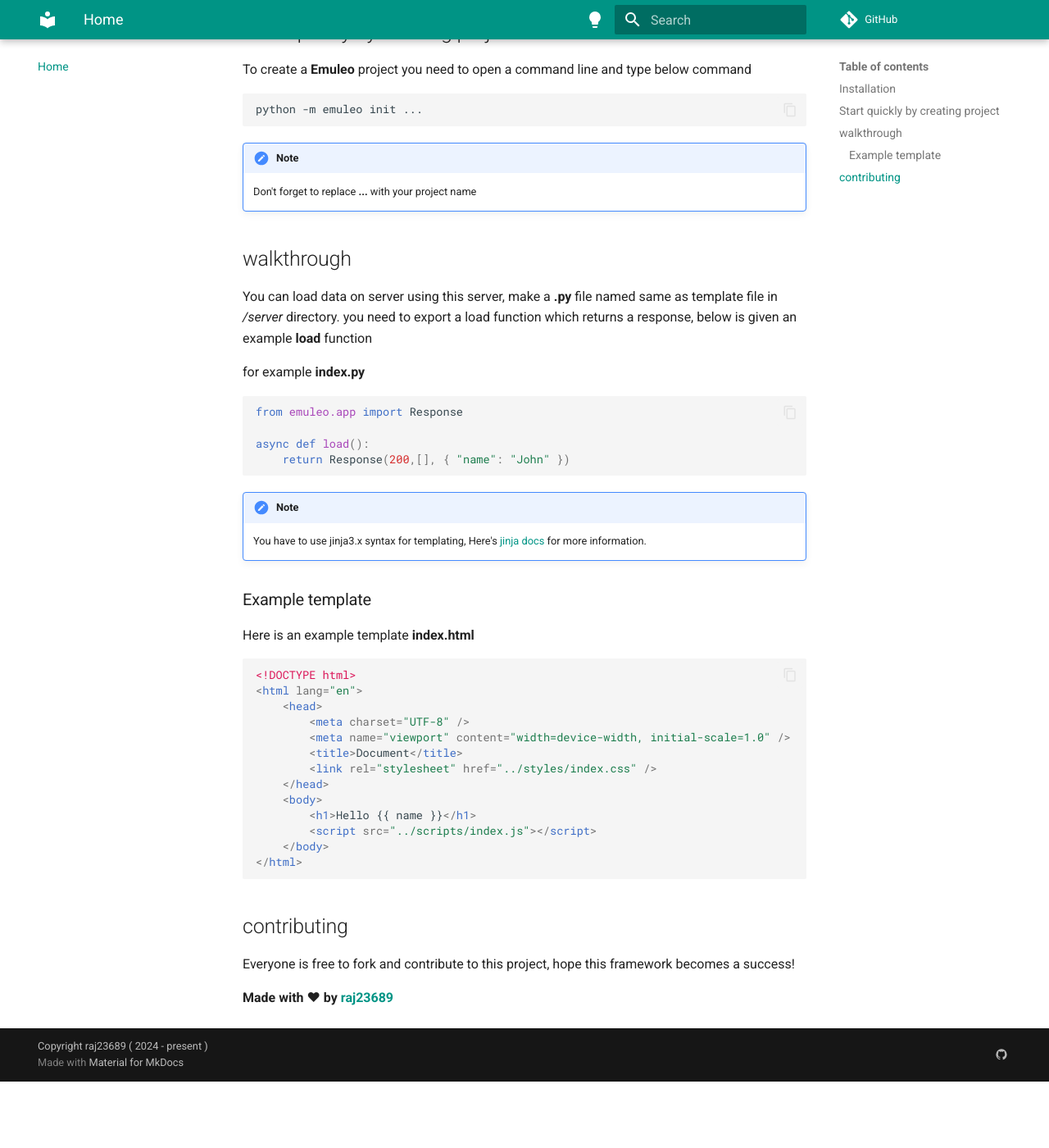
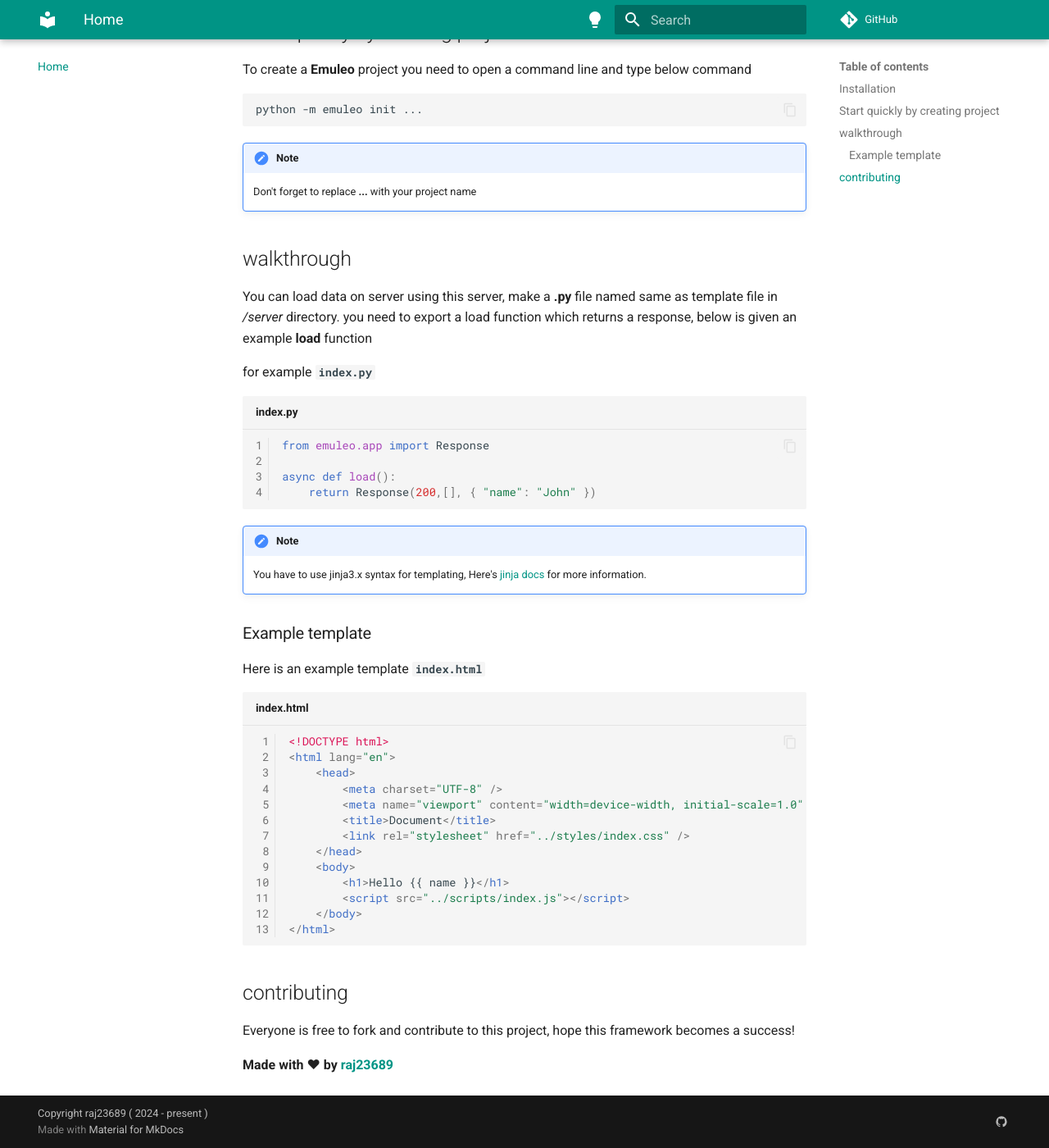
Before and after one commit to raj23689/Emuleo, an MkDocs documentation site: the page built from docs/index.md, in a window 1280 px wide and 1400 px high, scrolled down 637 px. Shown: the whole window at 82% size. Built offline with MkDocs 1.6.1 and Material for MkDocs 9.7.7, drawn with Linux system fonts in a browser that asks for light colours; comment, search, counter and statistics services are not loaded; before the commit the page ends 1956 px from its top, so only the background shows below that.

Commit message:
Theme changes.

````diff
--- /dev/null
+++ b/dc-requirements.txt
@@ -0,0 +1,3 @@
+mkdocstrings[python] >= 0.24.0
+mkdocs-material >= 9.5.6
+pygments >= 2.17.2
--- a/docs/index.md
+++ b/docs/index.md
@@ -41,9 +41,9 @@
 You can load data on server using this server, make a **.py** file named same as template file in _/server_ directory.
 you need to export a load function which returns a response, below is given an example **load** function
 
-for example **index.py**
+for example **`index.py`**
 
-```python
+```python title="index.py" linenums="1"
 from emuleo.app import Response
 
 async def load():
@@ -55,9 +55,9 @@
 
 ### Example template
 
-Here is an example template **index.html**
+Here is an example template **`index.html`**
 
-```html
+```html title="index.html" linenums="1"
 <!DOCTYPE html>
 <html lang="en">
 	<head>
--- a/mkdocs.yml
+++ b/mkdocs.yml
@@ -17,13 +17,19 @@
   favicon:
 
   features:
+    - search.suggest
+    - search.highlight
+    - navigation.indexes
     - navigation.tracking
     - navigation.instant
     - navigation.tabs
+    - content.tabs.link
     - content.code.annotate
+    - content.tooltips
     - navigation.instant
     - toc.follow
     - content.code.copy
+    - content.code.select
     - navigation.path
 
   # palette:
@@ -35,18 +41,19 @@
   #     toggle:
   #       icon: material/weather-night
   #       name: Dark Mode
+  # Below is from fast Api
   palette:
   - media: '(prefers-color-scheme: light)'
     scheme: default
     primary: teal
-    accent: amber
+    accent: lime
     toggle:
       icon: material/lightbulb
       name: Switch to dark mode
   - media: '(prefers-color-scheme: dark)'
     scheme: slate
     primary: teal
-    accent: amber
+    accent: lime
     toggle:
       icon: material/lightbulb-outline
       name: Switch to light mode
````
